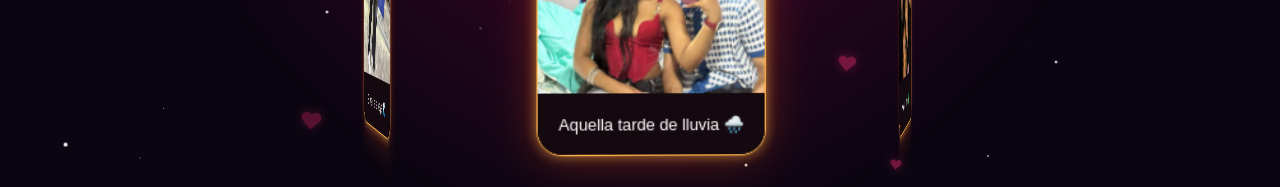
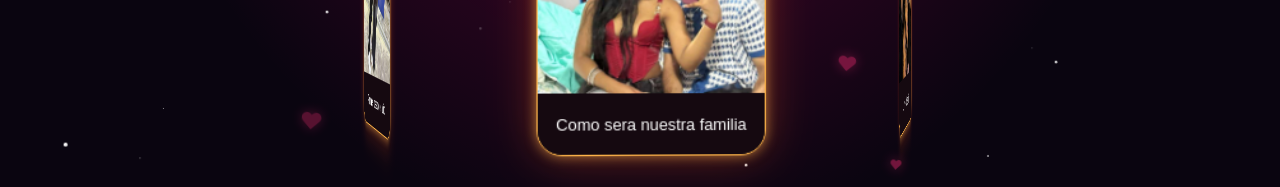
Before and after one commit to niar1822/Aniversario, a React (Vite) app: page /recuerdos in a window 1280 px wide. Shown: the part 433-620 px from the top of the page. Built offline with nearby package versions, Linux system fonts and the light colour scheme.

Commit message:
terminado

```diff
--- a/src/components/login/login.tsx
+++ b/src/components/login/login.tsx
@@ -23,7 +23,7 @@ function Login() {
   };
 
   const verificarPin = (nuevoPin: string) => {
-    if (nuevoPin === "040825") {
+    if (nuevoPin === "040725") {
       navigate("/home");
     }
   };
--- a/src/pages/Recuerdos.tsx
+++ b/src/pages/Recuerdos.tsx
@@ -14,23 +14,23 @@ export default function RecuerdosPage() {
         fotos={[
           {
             src: image,
-            caption: "Nuestra primera cita ❤️",
+            caption: "Foto por la que te conoci❤️",
           },
           {
             src: image1,
-            caption: "Tu cumpleaños 🎂",
+            caption: "Foto juntos del 31",
           },
           {
             src: image2,
-            caption: "El viaje a la playa 🌊",
+            caption: "Primer beso del año",
           },
           {
             src: image4,
-            caption: "Aquella tarde de lluvia 🌧️",
+            caption: "Como sera nuestra familia",
           },
           {
             src: image3,
-            caption: "Navidad juntos 🎄",
+            caption: "31 antes de salir",
           },
         ]}
       />
--- a/src/pages/carta.tsx
+++ b/src/pages/carta.tsx
@@ -9,9 +9,11 @@ export default function CartaPage() {
 
 Quiero que sepas que cada momento contigo se ha convertido en uno de mis recuerdos favoritos.
 
-Gracias por estar a mi lado, por hacerme sonreír y por compartir conmigo tantos momentos hermosos.
+Gracias por estar a mi lado, por hacerme sonreír y por compartir conmigo tantos momentos hermosos,
 
-Te quiero muchísimo ❤️`}
+desde que te conoci, tu has sido siempre mi mayor tesoro, gracias por ser mi mejor recuerdo
+
+Te amo muchísimo Rosie ❤️`}
       />
     </AnimatedLoveBackground>
   );
```
